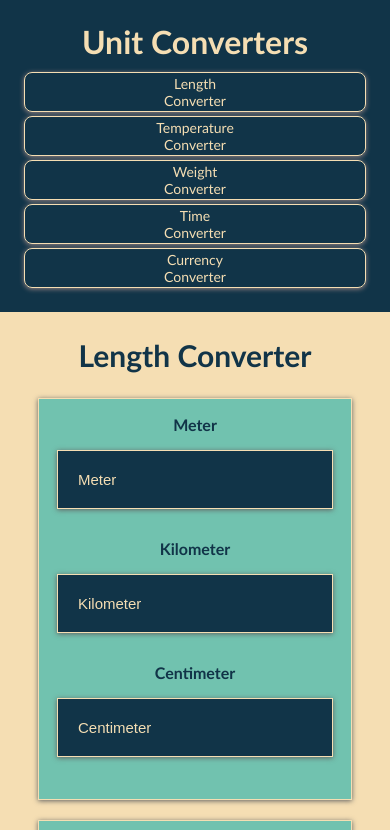
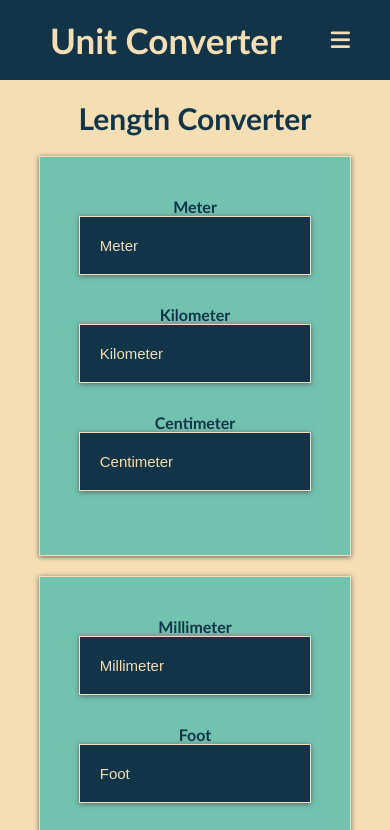
Before and after one commit to ashhadimam07/uit-conv-web, a website: page index.html in a window 390 px wide. Shown: the top 830 px of the page. Drawn offline with Linux system fonts and the light colour scheme.

Commit message:
Added hamburger menu

```diff
--- a/index.html
+++ b/index.html
@@ -6,21 +6,21 @@
     <meta name="viewport" content="width=device-width, initial-scale=1.0">
     <title>Unit Converter-Length</title>
     <link rel="stylesheet" href="style.css">
-    <link rel="stylesheet" href="https://cdnjs.cloudflare.com/ajax/libs/font-awesome/4.7.0/css/font-awesome.min.css">
+    <script src="https://kit.fontawesome.com/a076d05399.js"></script>
 </head>
 <body>
-    <header class="header-class">
-        <div class="div-class">
-            <h1 class="header-title">Unit Converters</h1>
-            <div class="nav">
-                <a href="/"><span class="nav-bar">Length<br>Converter</span></a>
-                <a href="temperature.html"><span class="nav-bar">Temperature<br>Converter</span></a>
-                <a href="weight.html"><span class="nav-bar">Weight<br>Converter</span></a>
-                <a href="time.html"><span class="nav-bar">Time<br>Converter</span></a>
-                <a href="currency.html"><span class="nav-bar">Currency<br>Converter</span></a>
-            </div>
-        </div>
-    </header>
+    <nav>
+        <div class="logo">Unit Converter</div>
+        <input type="checkbox" id="click">
+        <label for="click" class="menu-btn"><i class="fas fa-bars"></i></label>
+          <ul>
+              <li><a href="#">Length</a></li>
+              <li><a href="weight.html">Weight</a></li>
+              <li><a href="temperature.html">Temperature</a></li>
+              <li><a href="time.html">Time</a></li>
+              <li><a href="currency.html">Currency</a></li>
+          </ul>
+      </nav>
     <main>
         <h2 class="main-heading">Length Converter</h2>
         <div class="input2">
--- a/style.css
+++ b/style.css
@@ -1,3 +1,11 @@
+@import url('https://fonts.googleapis.com/css?family=Poppins:400,500,600,700&display=swap');
+
+* {
+  margin: 0;
+  padding: 0;
+  box-sizing: border-box;
+}
+
 html {
   position: relative;
   min-height: 100%;
@@ -11,60 +19,66 @@ body {
   font-family: 'Trebuchet MS', 'Lucida Sans Unicode', 'Lucida Grande', 'Lucida Sans', Arial, sans-serif;
 }
 
-.header-class {
+nav {
+  display: flex;
+  height: 80px;
+  width: 100%;
   background-color: #113448;
-  padding-top: 20px;
-  color: wheat;
-  margin: 0 auto;
-  padding-left: 40px;
-  padding-right: 20px;
+  align-items: center;
+  justify-content: space-between;
+  padding: 0 50px 0 100px;
+  flex-wrap: wrap;
 }
 
-.div-class {
-  display: grid;
-  width: 100%;
-  grid-template-columns: 300px auto;
-  padding-bottom: 20px;
-  margin: 0;
+nav .logo {
+  color: wheat;
+  font-size: 35px;
+  font-weight: 600;
 }
 
-.nav {
-  text-align: right;
-  font-size: 14px;
+nav ul {
+  display: flex;
+  flex-wrap: wrap;
+  list-style: none;
 }
 
-.nav-bar {
-  color: wheat;
-  padding: 2px 6px;
-  margin: 2px;
-  text-decoration: solid;
-  display: block;
-  float: right;
-  text-align: center;
-  border: 1px solid wheat;
-  border-radius: 8px;
-  box-shadow: 0 1px 5px rgb(150, 130, 130);
+nav ul li {
+  margin: 0 5px;
 }
 
-a {
+nav ul li a {
+  color: wheat;
   text-decoration: none;
+  font-size: 18px;
+  font-weight: 500;
+  padding: 8px 15px;
+  border-radius: 5px;
+  letter-spacing: 1px;
+  transition: all 0.3s ease;
 }
 
-.header-title {
-  text-align: left;
-  margin: 2px;
-  padding-bottom: 5px;
-  float: left;
+nav ul li a:hover {
+  color: #113448;
+  background: wheat;
 }
 
-.nav-bar:hover {
-  background-color: #14bf98;
+nav .menu-btn i {
+  color: wheat;
+  font-size: 22px;
+  cursor: pointer;
+  display: none;
+}
+
+input[type="checkbox"] {
+  display: none;
 }
 
 .main-heading {
   text-align: center;
   color: #113448;
   font-size: 30px;
+  margin-top: 20px;
+  margin-bottom: 20px;
 }
 
 .input1 {
@@ -75,6 +89,7 @@ a {
   border: 1px solid wheat;
   background-color: #71c2af;
   box-shadow: 0 1px 5px rgb(97, 97, 97);
+  padding-top: 40px;
   margin: 0 auto;
 }
 
@@ -144,7 +159,7 @@ main {
   position: absolute;
   left: 0;
   bottom: 0;
-  height: 20px;
+  height: 40px;
   padding-top: 10px;
   padding-bottom: 10px;
   width: 100%;
@@ -168,25 +183,54 @@ main {
     margin-bottom: 20px;
     width: 80%;
   }
+}
 
-  .header-class {
-    padding-left: 20px;
+@media (max-width: 1000px) {
+  nav {
+    padding: 0 40px 0 50px;
+  }
+}
+
+@media (max-width: 920px) {
+  nav .menu-btn i {
+    display: block;
   }
 
-  .div-class {
-    display: grid;
-    grid-template: none;
+  nav ul {
+    position: fixed;
+    top: 80px;
+    left: -100%;
+    background: #113448;
+    height: 100vh;
     width: 100%;
-    padding-bottom: 20px;
-    margin: 0 auto;
+    text-align: center;
+    display: block;
+    transition: all 0.3s ease;
   }
 
-  .header-title {
-    text-align: center;
+  #click:checked ~ ul {
+    left: 0;
   }
 
-  .nav-bar {
-    float: none;
-    margin: 4px;
+  nav ul li {
+    width: 100%;
+    margin: 40px 0;
+  }
+
+  nav ul li a {
+    width: 100%;
+    margin-left: -100%;
+    display: block;
+    font-size: 20px;
+    transition: 0.6s cubic-bezier(0.68, -0.55, 0.265, 1.55);
+  }
+
+  nav ul li a:hover {
+    background: none;
+    color: #113448;
+  }
+
+  #click:checked ~ ul li a {
+    margin-left: 0;
   }
 }
```
Also changed, not shown: currency.html (+13 -12 lines), temperature.html (+13 -12 lines), time.html (+13 -12 lines), weight.html (+13 -12 lines).
